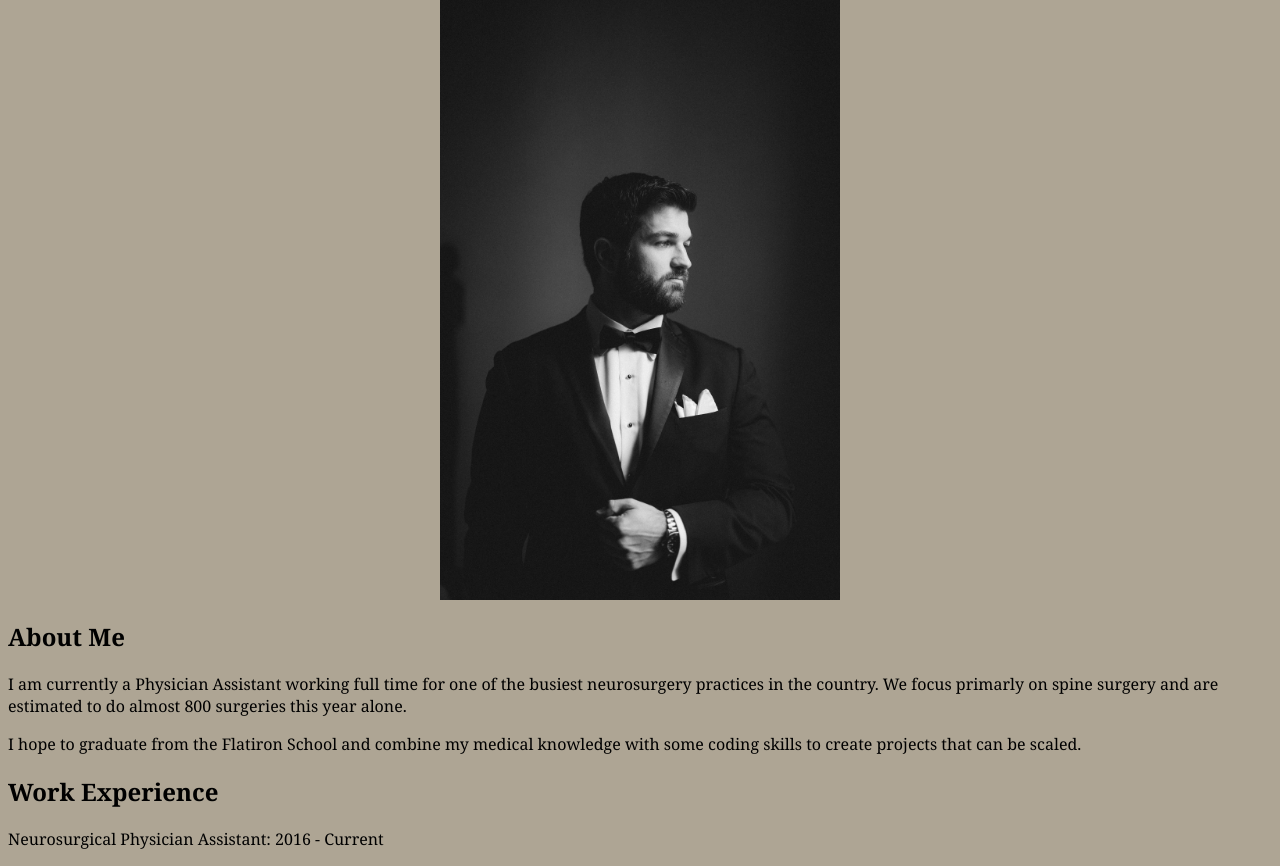
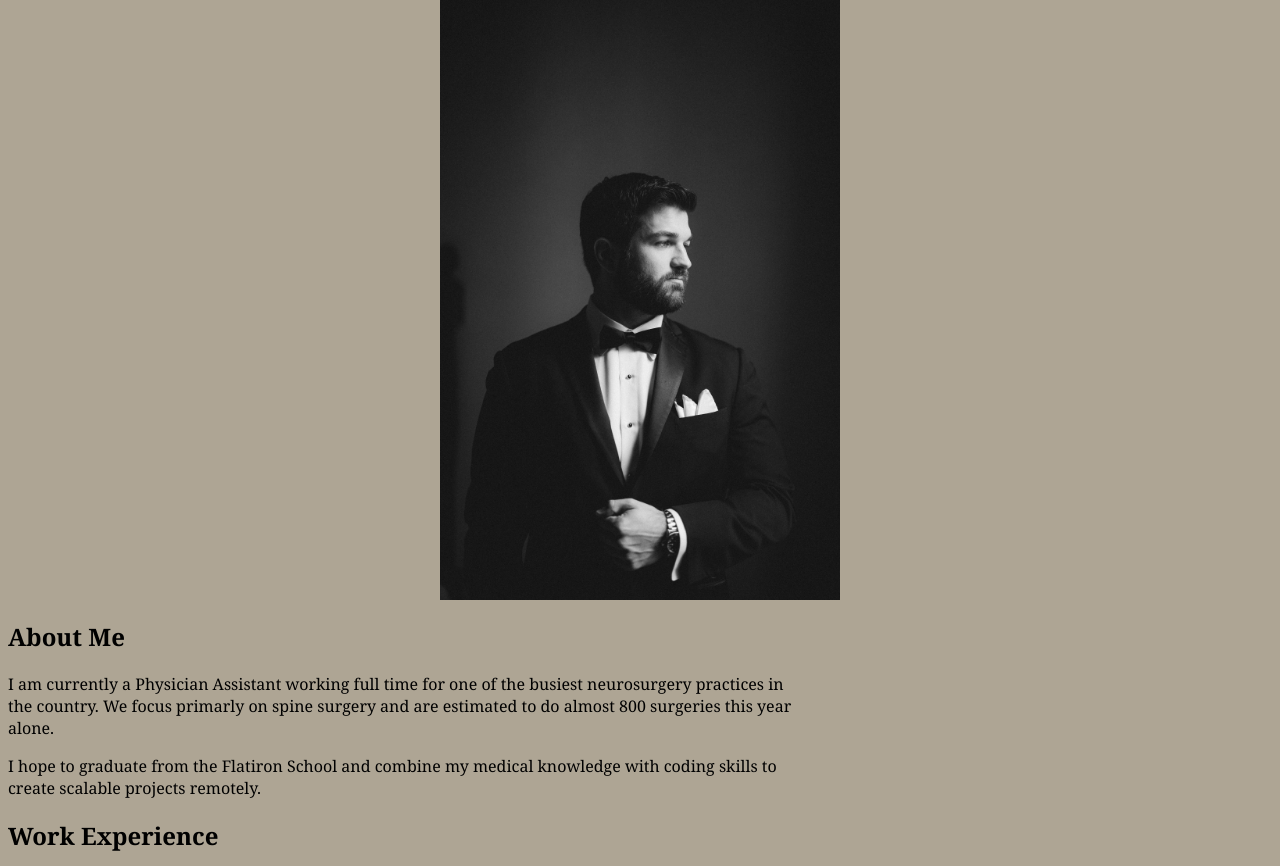
Before and after one commit to dannylong18/my_personal_website, a plain HTML site: page index.html in a window 1280 px wide. Shown: the part 86-952 px from the top of the page. Drawn offline with Linux system fonts and the light colour scheme.

Commit message:
CSS updates/p updating

```diff
--- a/index.html
+++ b/index.html
@@ -13,7 +13,7 @@
             </div>
 
             <h2>About Me</h2>
-                <p>I am currently a Physician Assistant working full time for one of the busiest neurosurgery practices in the country. We focus primarly on spine surgery and are estimated to do almost 800 surgeries this year alone.</p> <p>I hope to graduate from the Flatiron School and combine my medical knowledge with some coding skills to create projects that can be scaled.</p>
+                <p>I am currently a Physician Assistant working full time for one of the busiest neurosurgery practices in the country. We focus primarly on spine surgery and are estimated to do almost 800 surgeries this year alone.</p> <p>I hope to graduate from the Flatiron School and combine my medical knowledge with coding skills to create scalable projects remotely.</p>
             <h2>Work Experience</h2>
                 <p>Neurosurgical Physician Assistant: 2016 - Current</p>
             <h2>Education</h2>
--- a/style.css
+++ b/style.css
@@ -18,8 +18,9 @@ h1 {
 .headline-link:hover,
 .headline-link:active { color: inherit;}
 
- h2 {
+ h2 ~ p{
    text-align: left;
+   max-width: 800px;
  }
 
 .portrait {
```
